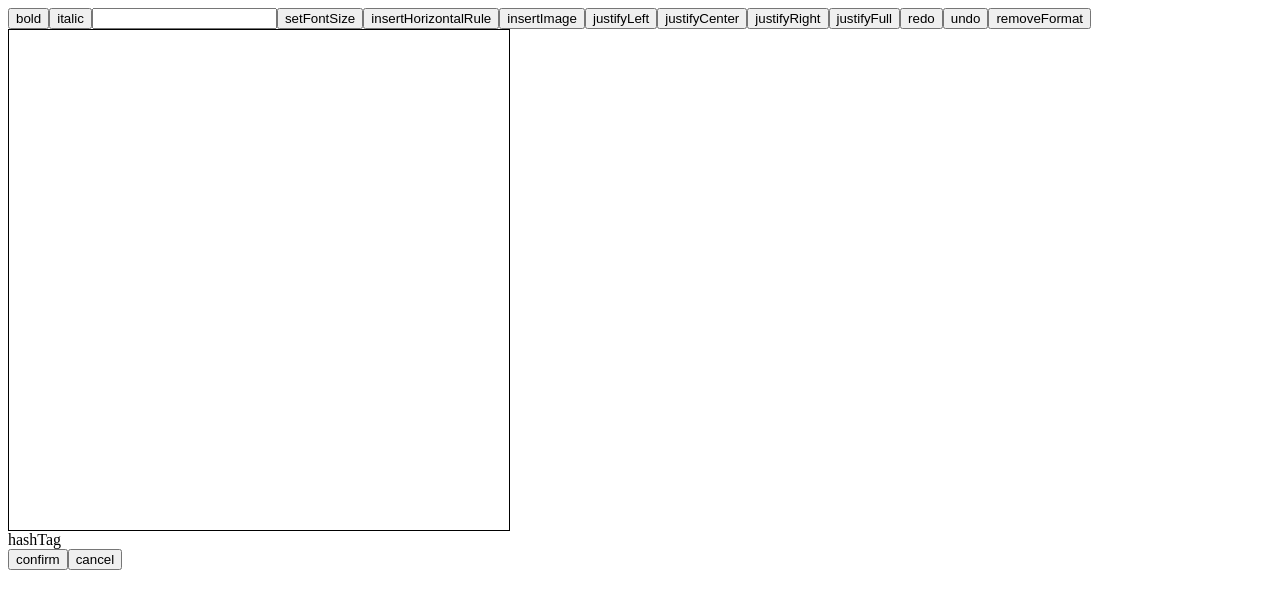
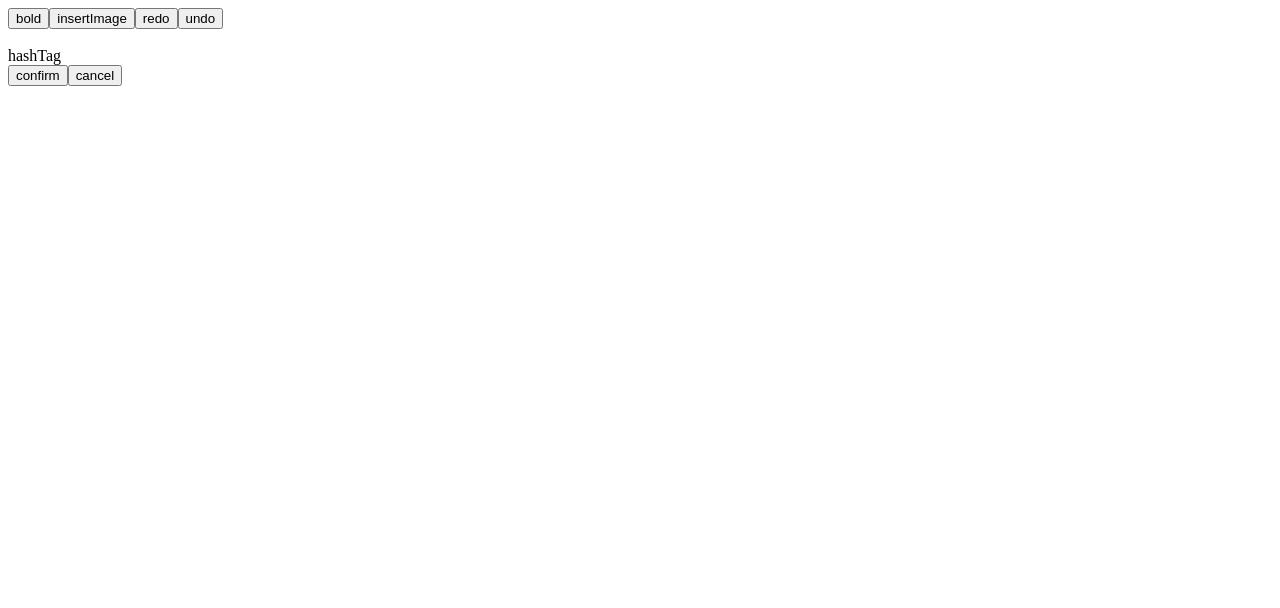
Before and after one commit to nohtaesang/cota, a React app in the folder client/: page / in a window 1280 px wide. Shown: the top 608 px of the page. Built offline with nearby package versions, Linux system fonts and the light colour scheme.

Commit message:
delete write.css

```diff
--- a/client/src/js/components/section/write/Write.js
+++ b/client/src/js/components/section/write/Write.js
@@ -1,6 +1,5 @@
 import React, { Component } from 'react';
 import { connect } from 'react-redux';
-import './write.css';
 
 const mapDispatchToProps = dispatch => ({});
 const mapStateToProps = state => ({});
@@ -23,7 +22,7 @@ class ConnectedWrite extends Component {
 
     command(e) {
         const success = document.execCommand('bold', false, null);
-        console.log(e.target.name);
+        console.log();
     }
 
     render() {
@@ -33,39 +32,15 @@ class ConnectedWrite extends Component {
                     <button type="button" name="bold" onClick={this.command}>
                         {'bold'}
                     </button>
-                    <button type="button" name="italic" onClick={this.command}>
-                        {'italic'}
-                    </button>
-                    <input type="number" />
-                    <button type="button" name="setFontSize" onClick={this.command}>
-                        {'setFontSize'}
-                    </button>
-                    <button type="button" name="insertHorizontalRule" onClick={this.command}>
-                        {'insertHorizontalRule'}
-                    </button>
+
                     <button type="button" name="insertImage" onClick={this.command}>
                         {'insertImage'}
-                    </button>
-                    <button type="button" name="justifyLeft" onClick={this.command}>
-                        {'justifyLeft'}
-                    </button>
-                    <button type="button" name="justifyCenter" onClick={this.command}>
-                        {'justifyCenter'}
-                    </button>
-                    <button type="button" name="justifyRight" onClick={this.command}>
-                        {'justifyRight'}
-                    </button>
-                    <button type="button" name="justifyFull" onClick={this.command}>
-                        {'justifyFull'}
                     </button>
                     <button type="button" name="redo" onClick={this.command}>
                         {'redo'}
                     </button>
                     <button type="button" name="undo" onClick={this.command}>
                         {'undo'}
-                    </button>
-                    <button type="button" name="removeFormat" onClick={this.command}>
-                        {'removeFormat'}
                     </button>
                 </div>
                 <div id="content">
--- a/client/src/js/components/section/write/write.css
+++ /dev/null
@@ -1,7 +0,0 @@
-#textField {
-  width: 500px;
-  height: 500px;
-  border: solid black 1px;
-  padding: 0;
-  margin: 0;
-}
```
